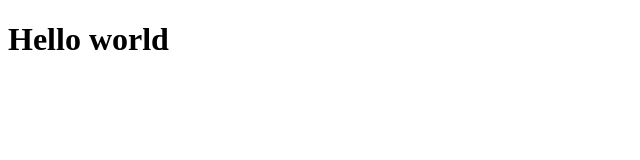
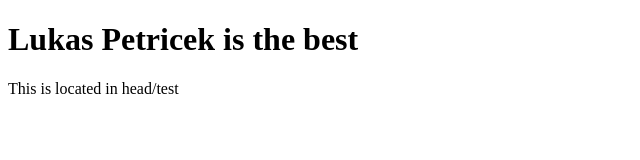
Before and after one commit to LukasPetricek1/first, a plain HTML site: page index.html in a window 1280 px wide. Shown: the whole page, without its empty margins (0-640 px from the left). Drawn offline with Linux system fonts and the light colour scheme.

Commit message:
index.html from head/test

```diff
--- a/index.html
+++ b/index.html
@@ -7,7 +7,11 @@
 </head>
 <body>
 
-  <h1>Hello world</h1>
+  <h1>Lukas Petricek is the best</h1>
+
+  <footer>
+    <p>This is located in head/test</p>
+  </footer>
 
 </body>
 </html>
```
